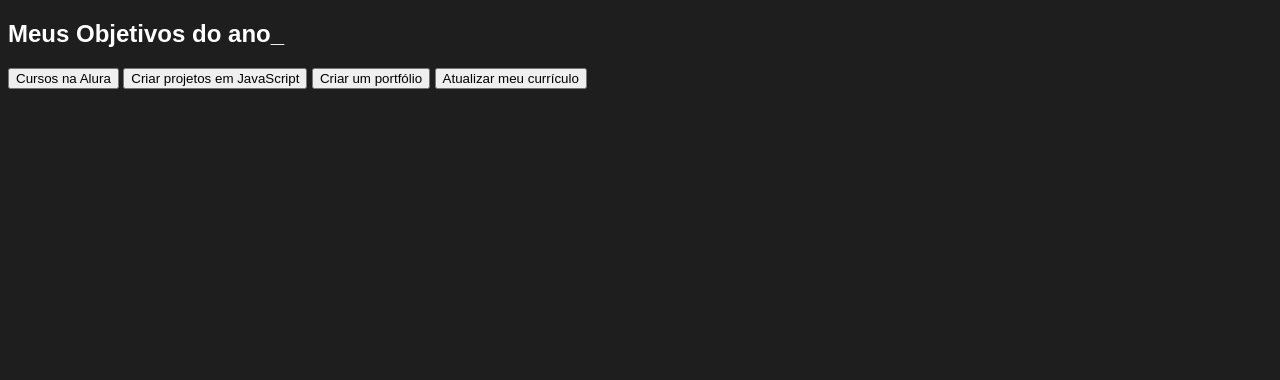
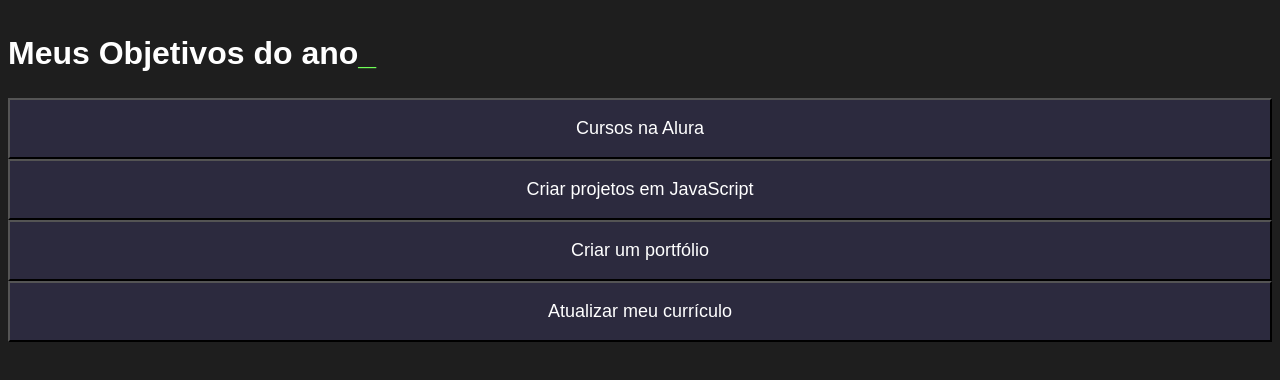
Before and after one commit to reidelaspessoa/JavaScript, a plain HTML site: page JavaScript/index.html in a window 1280 px wide. Drawn offline with Linux system fonts and the light colour scheme; a web font is replaced by a local one.

Commit message:
Add files via upload

```diff
--- a/JavaScript/index.html
+++ b/JavaScript/index.html
@@ -11,7 +11,7 @@ scale=1.0">
 </head>
 <body>
     <section class="conteudo-principal"></section>
-    <h2 class="titulo-principal">Meus Objetivos do ano_</h2>
+    <h2 class="titulo-principal">Meus Objetivos do ano<span>_<span></h2>
     <div class="botoes">
         <button class="botao">Cursos na Alura</button>
         <button class="botao">Criar projetos em JavaScript</button>
--- a/JavaScript/style.css
+++ b/JavaScript/style.css
@@ -12,3 +12,31 @@
         background-color: var(--cor-de-fundo);
         color: var(--branco); font-family: 'Chakra Petch', sans-serif;
         }
+
+    .conteudo-principal { display: flex;
+            flex-direction: column;
+            justify-content: center;
+            align-items: center;
+            max-width: 1200px;
+            width: 100%;
+            margin: 0 auto;
+            }
+
+            .titulo-principal { text-align: left;
+                width: 100%;
+                font-size: 32px;
+                }
+
+                .titulo-principal span {
+                    color: var(--verde); }
+
+                    .botao { font-family: «Crakra Petch», sans-serif;
+                        background-color: var(--botao-inativo);
+                        color: var(--branco); display: flex;
+                        justify-content: center;
+                        padding: 1em;
+                        font-size: 18px;
+                        align-items: center;
+                        width: 100%;
+
+                        }
```
